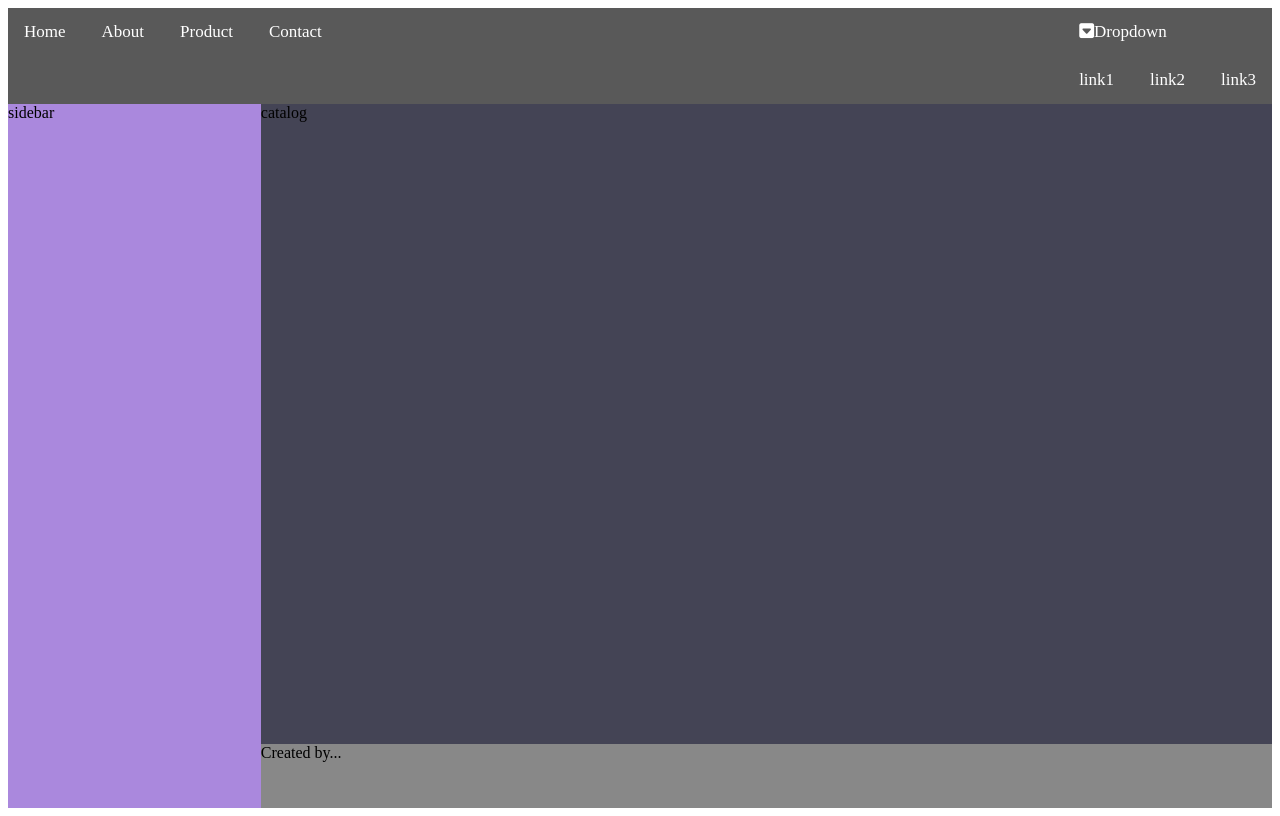
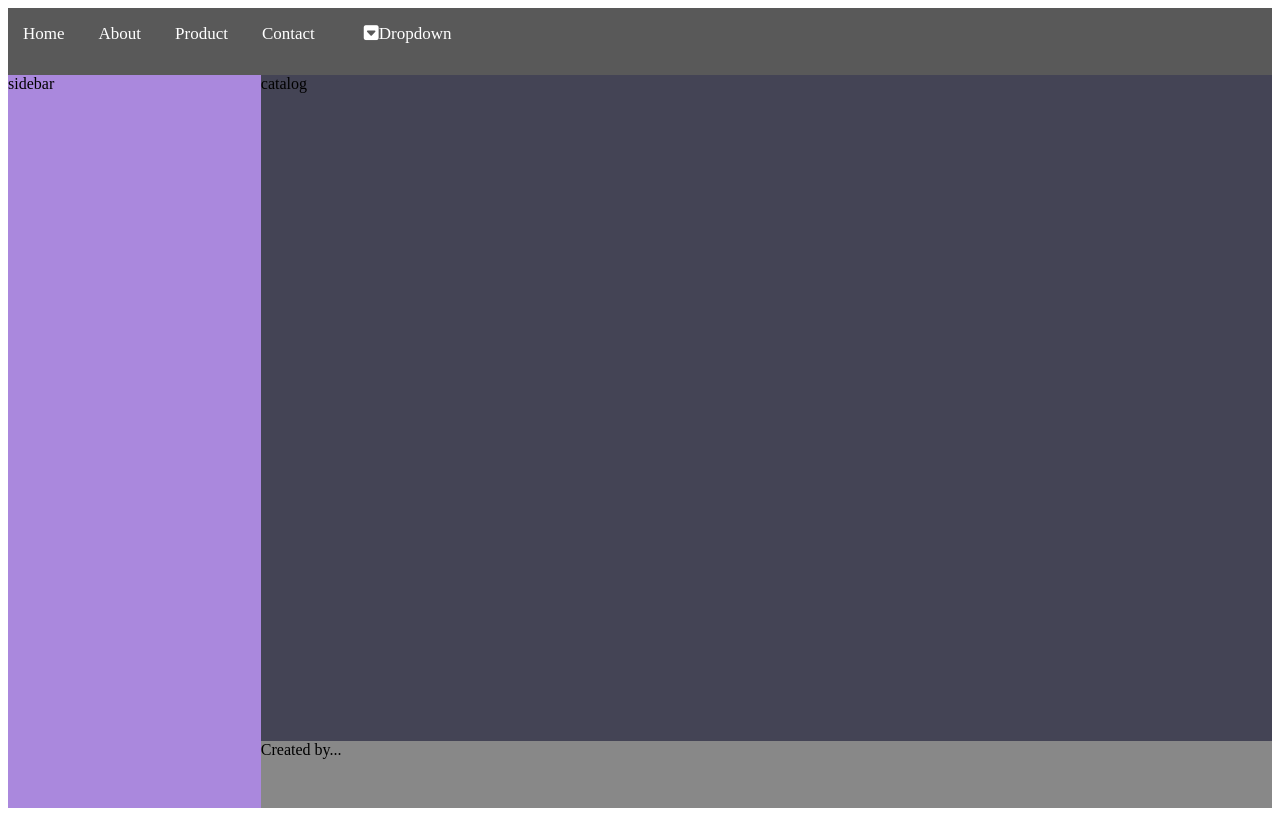
Before and after one commit to pannawat05/-, a PHP site: page / in a window 1280 px wide. Run offline with PHP 8.4, Linux system fonts and the light colour scheme.

Commit message:
Add files via upload

```diff
--- a/index.php
+++ b/index.php
@@ -16,19 +16,21 @@
     <a href="#">Product</a>
     <a href="#">Contact</a>
     <div class="dropdown">
-        <button class="dropbtn">
+        <a class="dropbtn" onclick="document.getElementById('content').style.display='block';">
         <i class="fa-solid fa-square-caret-down"></i>Dropdown
-        </button>
-    <div class="dropdown-contentent">
-        <a href="#">link1</a>
-        <a href="#">link2</a>
-        <a href="#">link3</a>
+        </a>
+  <div class="dropdown-content" id="content">
+  <a href="#">link1</a>
+  <a href="#">link2</a>
+  <a href="#">link3</a>
     </div>
-    </div>
+</div>
+
     </nav>
     <div class="sidebar">sidebar</div>
     <div class="catalog">catalog</div>
     <footer>Created by...</footer>
 </div>
+<script src="script.js"></script>
 </body>
 </html>
--- a/style.css
+++ b/style.css
@@ -13,20 +13,17 @@
 nav{
     background:rgb(89, 89, 89);
     grid-area: nav;
-
+    overflow: hidden;
 }
-.dropdown {
-  float: left;
-  overflow: hidden;
-}
-
-a{
+nav .dropdown, a{
     color: #fff;
     text-decoration:none;
     display: inline-block;
     text-align: center;
+    align-items: center;
     align-content: center;
-    padding: 14px 16px;
+    padding: 8px 15px;
+    line-height: 20px;
     font-size: 17px;
 
 }
@@ -63,37 +60,29 @@ footer{
     border: none;
     outline: none;
     color: #fff;
-    padding: 14px 16px;
-    background-color: inherit;
+    background-color: none;
     font-family: inherit;
-    margin: 0;
-}
-.dropdown{
-    float:right;
-}
-.dropdown .dropbtn:hover, .dropdown .dropdown-content:hover{
-    background: rgba(238, 237, 237, 0.915);
+
 }
 .dropdown-content{
-    display:none;
+    display: none;
+    background: #fff;
+    color: #000;
+    padding: 0 8px;
+    z-index: 1;
     position: absolute;
-    background-color:rgb(238, 237, 237) ;
-    width: 10%;
-    box-shadow: 0px 8px 16px 0px rgba(0,0,0.2) ;
-    z-index: 2;
+    width:6em;
 
 }
 .dropdown-content a{
-    float: none;
-    color:#000;
-    padding: 12px 16px;
+    color: #000;
     text-decoration: none;
     display: block;
-    text-align: left;
 }
-.dropdown-content a:hover{
-    background:#ddd ;
+.dropdown .dropbtn:hover, .dropdown .dropdown-content:hover{
+    background: rgba(186, 186, 186, 0.915);
+
 }
-.dropdown:hover .dropdown-content{
+.dropdown .dropbtn:hover .dropdown-content{
     display: block;
 }
```
Also changed, not shown: script.js (added).
